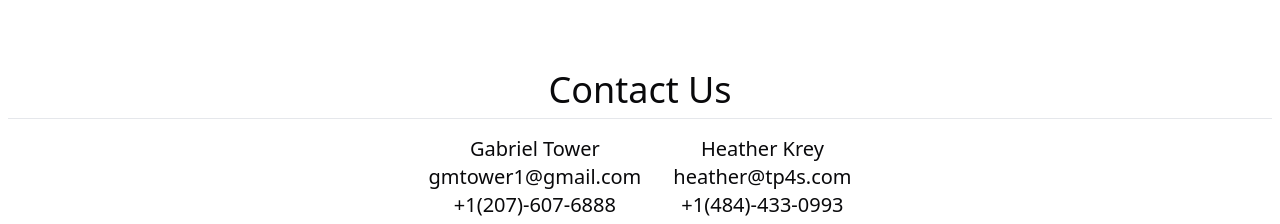
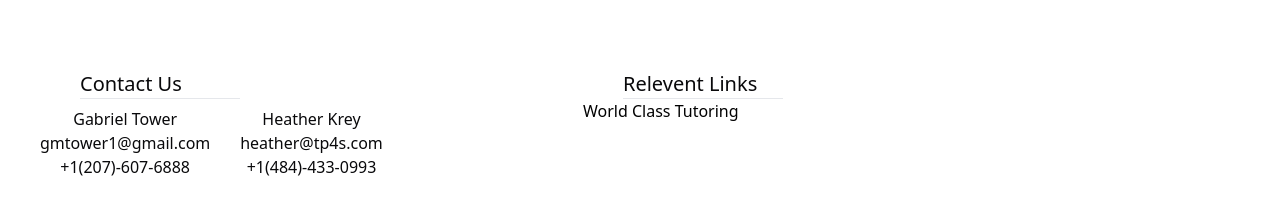
Before and after one commit to KilroyWasHere-cs-j/Bank-Of-Mommy, a SvelteKit app in the folder app/: page / in a window 1280 px wide. Shown: the part 1771-1995 px from the top of the page. After the commit the page ends 1958 px from the top, so only its background shows below. Built offline with nearby package versions, Linux system fonts and the light colour scheme.

Commit message:
Moving it over to a grid layout

```diff
--- a/app/src/components/footer.svelte
+++ b/app/src/components/footer.svelte
@@ -4,22 +4,34 @@
 
 <div class="mt-20 w-100% h-200" style:background>
 
-    <h1 class="flex justify-center text-zinc-950 text-4xl">Contact Us</h1>
-    <hr class="h-px m-2 bg-gray-200 border-0 dark:bg-gray-700">
+    <div class="flex justify-right flex-row ml-10 mr-10">
+        <div>
+            <h1 class="flex justify-right text-zinc-950 text-xl ml-10">Contact Us</h1>
+            <hr class="h-px w-40 ml-10 bg-gray-200 border-0 dark:bg-gray-700">
+            <div class="grid grid-cols-3 gap-4">
+                <div>
+                    <p class="flex justify-center text-zinc-950 text-m mt-2">Gabriel Tower</p>
+                    <p class="flex justify-center text-zinc-950 text-s">gmtower1@gmail.com</p>
+                    <p class="flex justify-center text-zinc-950 text-s mb-2">+1(207)-607-6888</p>
+                </div>
 
-    <div class="flex justify-center flex-row">
-        <div>
-            <p class="flex justify-center text-zinc-950 text-xl mt-2">Gabriel Tower</p>
-            <p class="flex justify-center text-zinc-950 text-xl">gmtower1@gmail.com</p>
-            <p class="flex justify-center text-zinc-950 text-xl mb-2">+1(207)-607-6888</p>
+                <div>
+                    <p class="flex justify-center text-zinc-950 text-m mt-2">Heather Krey</p>
+                    <p class="flex justify-center text-zinc-950 text-s">heather@tp4s.com</p>
+                    <p class="flex justify-center text-zinc-950 text-s mb-2">+1(484)-433-0993</p>
+                </div>
+            </div>
         </div>
 
-        <div class="m-4"/>
+        <div>
+            <h1 class="flex justify-right text-zinc-950 text-xl ml-10">Relevent Links</h1>
+            <hr class="h-px w-40 ml-10 bg-gray-200 border-0 dark:bg-gray-700">
 
-        <div>
-            <p class="flex justify-center text-zinc-950 text-xl mt-2">Heather Krey</p>
-            <p class="flex justify-center text-zinc-950 text-xl">heather@tp4s.com</p>
-            <p class="flex justify-center text-zinc-950 text-xl mb-2">+1(484)-433-0993</p>
+            <ul>
+                <li>
+                    <a href="https://worldclasstutoring.com/">World Class Tutoring</a>
+                </li>
+            </ul>
         </div>
     </div>
 </div>
```
